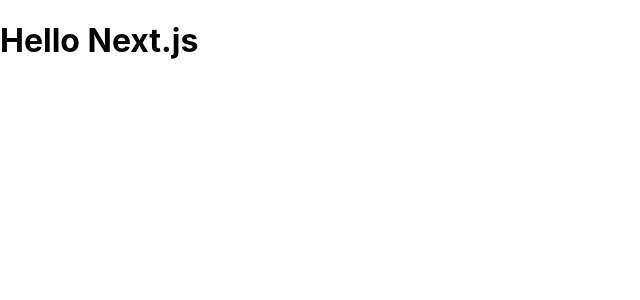
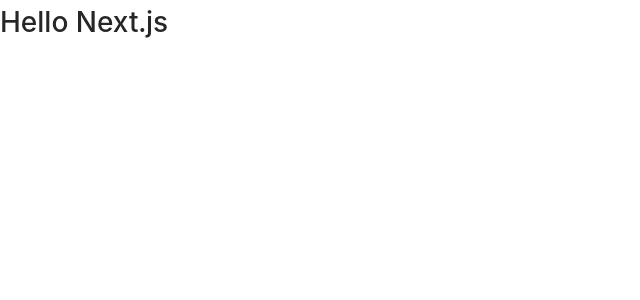
Before and after one commit to dark-king-rayleigh/test-form, a Next.js app: page / in a window 1280 px wide. Shown: the top 300 px of the page, without its empty margins (0-640 px from the left). Built offline with nearby package versions, Linux system fonts and the light colour scheme.

Commit message:
style(form):add css in form

```diff
--- a/styles/globals.css
+++ b/styles/globals.css
@@ -1,9 +1,10 @@
+@import url('https://fonts.googleapis.com/css2?family=Poppins:ital,wght@0,300;0,400;0,500;0,600;0,700;0,800;0,900;1,300;1,400;1,500;1,600;1,700;1,800;1,900&display=swap');
+
 html,
 body {
   padding: 0;
   margin: 0;
-  font-family: -apple-system, BlinkMacSystemFont, Segoe UI, Roboto, Oxygen,
-    Ubuntu, Cantarell, Fira Sans, Droid Sans, Helvetica Neue, sans-serif;
+  font-family: 'Poppins', sans-serif;
 }
 
 a {
@@ -14,3 +15,14 @@
 * {
   box-sizing: border-box;
 }
+
+main{
+  margin: 0;
+  padding: 0;
+}
+
+/* create primary color */
+
+:root{
+  --primary-color: #1d1a1a9c;
+}
```
Also changed, not shown: components/Form/Form.module.css (added, +32 -0 lines), pages/_app.tsx (+5 -4 lines).
